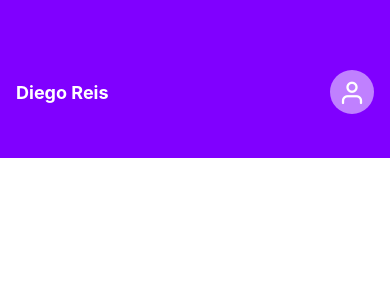
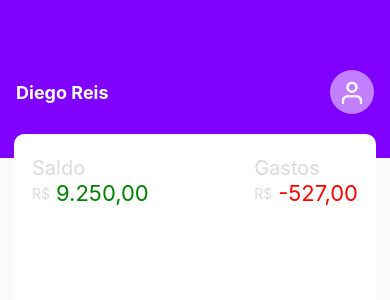
Before and after one commit to DiegoReso/React-Native-Financas, a React Native app: screen / in a window 390 px wide. Shown: the top 300 px of the page. Built offline with nearby package versions, Linux system fonts and the light colour scheme.

Commit message:
create balance component and styles

```diff
--- /dev/null
+++ b/src/components/Balance/index.js
@@ -0,0 +1,70 @@
+
+import { Text, View,StyleSheet } from 'react-native';
+
+export default function Balance({saldo,gastos}) {
+ return (
+   <View style={styles.container}>
+    <View style={styles.item}>
+      <Text style={styles.itemTitle}>Saldo</Text>
+        <View style={styles.content}>
+          <Text style={styles.currencySymbol}>R$</Text>
+          <Text style={styles.balance}>{saldo}</Text>
+        </View>
+    </View>
+
+    <View style={styles.item}>
+      <Text style={styles.itemTitle}>Gastos</Text>
+        <View style={styles.content}>
+          <Text style={styles.currencySymbol}>R$</Text>
+          <Text style={styles.expenses}>{gastos}</Text>
+        </View>
+
+    </View>
+   </View>
+
+
+  )
+}
+
+
+const styles = StyleSheet.create({
+  container:{
+    flex:1,
+    backgroundColor: '#FFF',
+    flexDirection: 'row',
+    justifyContent:'space-between',
+    paddingEnd:18,
+    paddingStart: 18,
+    marginTop: -24,
+    marginStart: 14,
+    marginEnd:14,
+    borderRadius: 10,
+    paddingTop:22,
+    paddingBottom:22,
+    zIndex:99,
+  },
+  item:{
+
+  },
+  itemTitle:{
+    fontSize: 20,
+    color: "#DADADA",
+
+  },
+  content:{
+    flexDirection: 'row',
+    alignItems: 'center'
+  },
+  currencySymbol:{
+    color:'#DADADA',
+    marginRight:6,
+  },
+  balance:{
+    fontSize: 22,
+    color: 'green'
+  },
+  expenses:{
+    fontSize: 22,
+    color: 'red'
+  }
+})
--- a/src/components/Header/index.js
+++ b/src/components/Header/index.js
@@ -8,11 +8,11 @@ const statusBarHeight = StatusBar.currentHeight
   : 70
 
 
-export default function Header() {
+export default function Header({name}) {
   return (
     <View style={styles.container}>
       <View style={styles.content}>
-        <Text style={styles.username}>Diego Reis</Text>
+        <Text style={styles.username}>{name}</Text>
 
       <TouchableOpacity activeOpacity={0.5} style={styles.buttonUser}>
         <Feather name="user" size={27} color ='white'/>
@@ -44,7 +44,7 @@ const styles = StyleSheet.create({
     backgroundColor: 'rgba(255,255,255,0.5)',
     justifyContent: 'center',
     alignItems: 'center',
-    borderRadius: '50%',
+    borderRadius: 44/2,
   },
   username:{
     fontSize: 18,
--- a/src/pages/Home/index.js
+++ b/src/pages/Home/index.js
@@ -1,19 +1,21 @@
-import { StatusBar } from 'expo-status-bar';
+
 import { StyleSheet, Text, View } from 'react-native';
 import Header from '../../components/Header';
+import Balance from '../../components/Balance';
 
 export default function Home() {
   return (
     <View style={styles.container}>
-      <Header/>
-      <StatusBar style="auto" />
+      <Header name="Diego Reis"/>
+      <Balance saldo="9.250,00" gastos="-527,00"/>
     </View>
   );
 }
 
+
 const styles = StyleSheet.create({
   container: {
     flex: 1,
-    backgroundColor: '#fff',
+    backgroundColor: '#fafafa',
   },
 });
```
